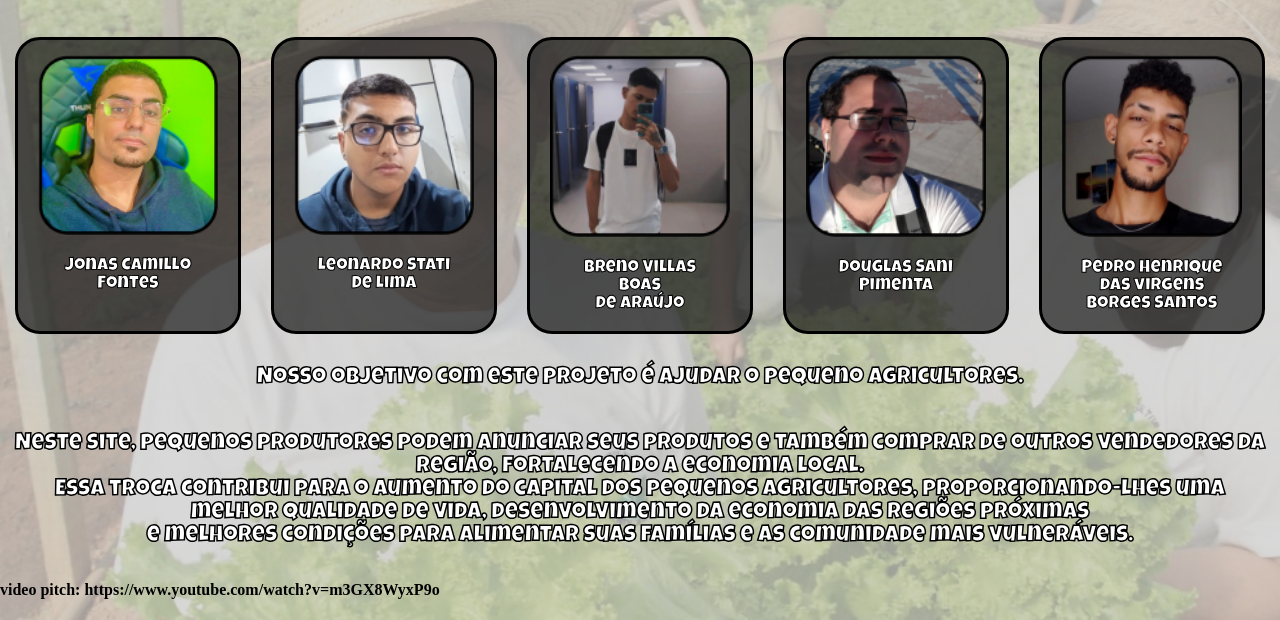
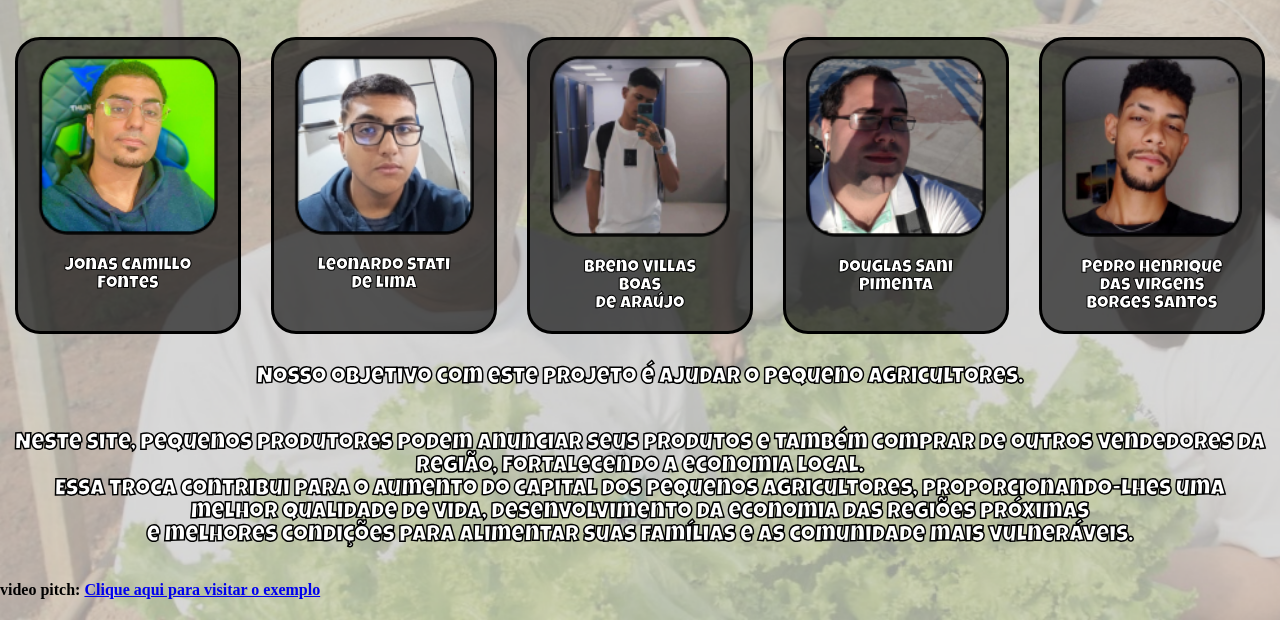
Before and after one commit to apocallypseh/Agro_Tech, a plain HTML site: page index.html in a window 1280 px wide. Shown: the part 207-827 px from the top of the page. Drawn offline with Linux system fonts and the light colour scheme; files whose address does not match are found by name.

Commit message:
Update index.html

```diff
--- a/index.html
+++ b/index.html
@@ -76,7 +76,7 @@
             Essa troca contribui para o aumento do capital dos pequenos agricultores, proporcionando-lhes uma melhor qualidade de vida, desenvolvimento da economia das regiões próximas<br>
              e melhores condições para alimentar suas famílias e as comunidade mais vulneráveis.</p>
         </div>
-<h4>video pitch: https://www.youtube.com/watch?v=m3GX8WyxP9o </h4>
+<h4>video pitch: <a href="https://youtu.be/m3GX8WyxP9o">Clique aqui para visitar o exemplo</a> </h4>
     </body>
 
     <footer>
```
